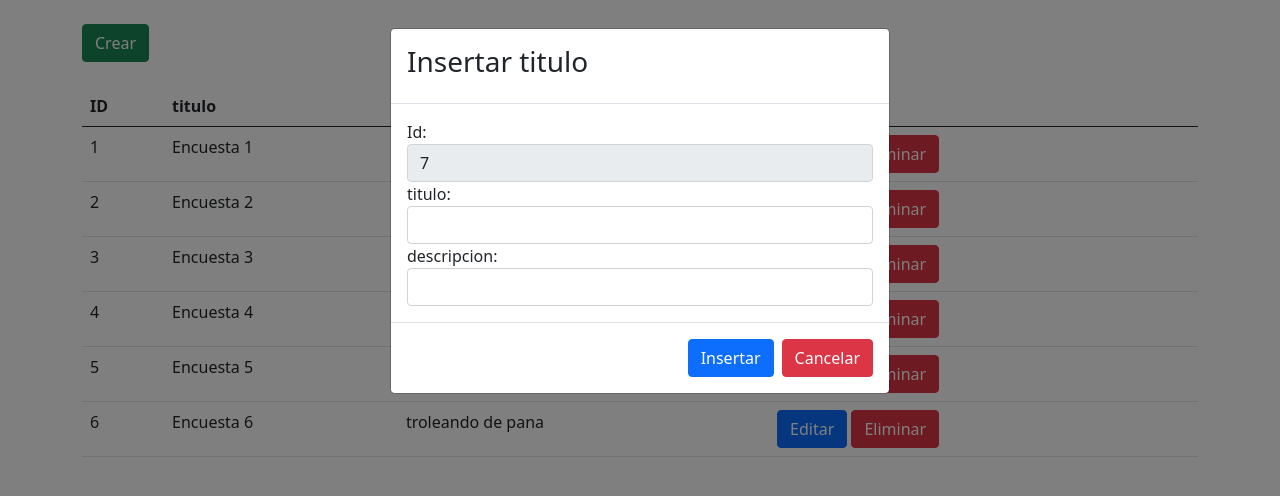
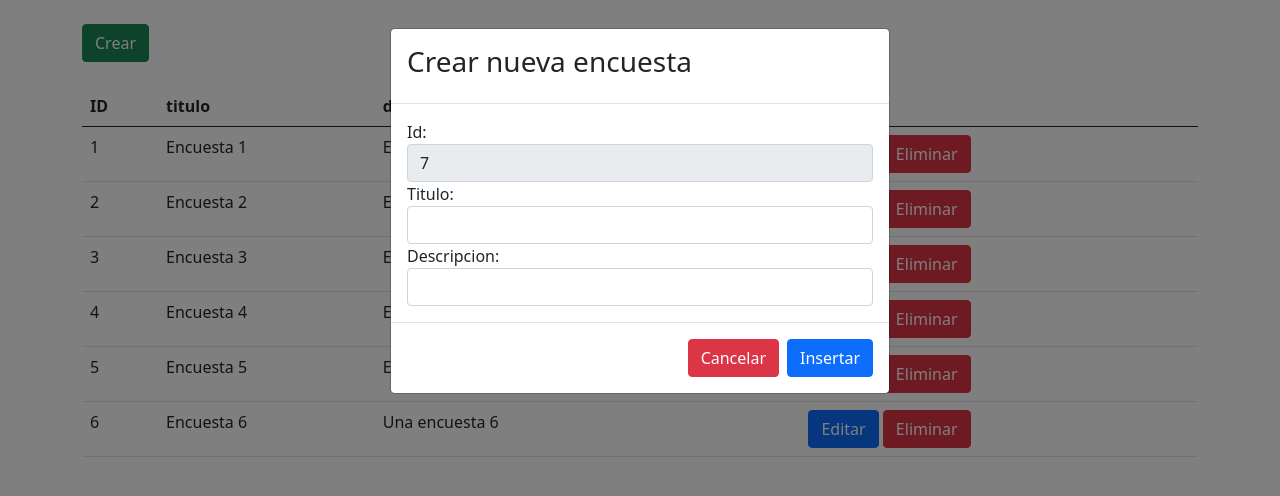
Before and after one commit to ealeonv/encuestas-react, a React (Create React App) app in the folder crud/: page / in a window 1280 px wide. Both pictures are taken after a click on the button "Crear". Shown: the top 496 px of the page. Built offline with nearby package versions, Linux system fonts and the light colour scheme.

Commit message:
cambios de código y limpieza

```diff
--- a/crud/src/App.js
+++ b/crud/src/App.js
@@ -1,5 +1,4 @@
 import React from "react";
-import logo from "./logo.svg";
 import "./App.css";
 import "bootstrap/dist/css/bootstrap.min.css";
 import {
@@ -14,12 +13,12 @@ import {
 } from "reactstrap";
 
 const data = [
-  { id: 1, titulo: "Encuesta 1", descripcion: "troleando de pana" },
-  { id: 2, titulo: "Encuesta 2", descripcion: "troleando de pana" },
-  { id: 3, titulo: "Encuesta 3", descripcion: "troleando de pana" },
-  { id: 4, titulo: "Encuesta 4", descripcion: "troleando de pana" },
-  { id: 5, titulo: "Encuesta 5", descripcion: "troleando de pana"},
-  { id: 6, titulo: "Encuesta 6", descripcion: "troleando de pana" },
+  { id: 1, titulo: "Encuesta 1", descripcion: "Encuesta inicial" },
+  { id: 2, titulo: "Encuesta 2", descripcion: "Encuesta número 2" },
+  { id: 3, titulo: "Encuesta 3", descripcion: "Encuesta de prueba 3" },
+  { id: 4, titulo: "Encuesta 4", descripcion: "Encuesta para probar 4" },
+  { id: 5, titulo: "Encuesta 5", descripcion: "Encuestando 5"},
+  { id: 6, titulo: "Encuesta 6", descripcion: "Una encuesta 6" },
 ];
 
 class App extends React.Component {
@@ -59,7 +58,7 @@ class App extends React.Component {
     let contador = 0;
     let arreglo = this.state.data;
     arreglo.map((registro) => {
-      if (dato.id == registro.id) {
+      if (dato.id === registro.id) {
         arreglo[contador].titulo = dato.titulo;
         arreglo[contador].descripcion = dato.descripcion;
       }
@@ -70,11 +69,11 @@ class App extends React.Component {
 
   eliminar = (dato) => {
     let opcion = window.confirm("Estás Seguro que deseas Eliminar el elemento "+dato.id);
-    if (opcion == true) {
+    if (opcion) {
       let contador = 0;
       let arreglo = this.state.data;
       arreglo.map((registro) => {
-        if (dato.id == registro.id) {
+        if (dato.id === registro.id) {
           arreglo.splice(contador, 1);
         }
         contador++;
@@ -207,7 +206,7 @@ class App extends React.Component {
 
         <Modal isOpen={this.state.modalInsertar}>
           <ModalHeader>
-           <div><h3>Insertar titulo</h3></div>
+           <div><h3>Crear nueva encuesta</h3></div>
           </ModalHeader>
 
           <ModalBody>
@@ -226,7 +225,7 @@ class App extends React.Component {
 
             <FormGroup>
               <label>
-                titulo:
+                Titulo:
               </label>
               <input
                 className="form-control"
@@ -238,7 +237,7 @@ class App extends React.Component {
 
             <FormGroup>
               <label>
-                descripcion:
+                Descripcion:
               </label>
               <input
                 className="form-control"
@@ -249,18 +248,18 @@ class App extends React.Component {
             </FormGroup>
           </ModalBody>
 
-          <ModalFooter>
+          <ModalFooter className='footer'>
+            <Button
+              className="btn btn-danger"
+              onClick={() => this.cerrarModalInsertar()}
+            >
+              Cancelar
+            </Button>
             <Button
               color="primary"
               onClick={() => this.insertar()}
             >
               Insertar
-            </Button>
-            <Button
-              className="btn btn-danger"
-              onClick={() => this.cerrarModalInsertar()}
-            >
-              Cancelar
             </Button>
           </ModalFooter>
         </Modal>
```
Also changed, not shown: 1 other file (tests, documents, lock files or other folders).
